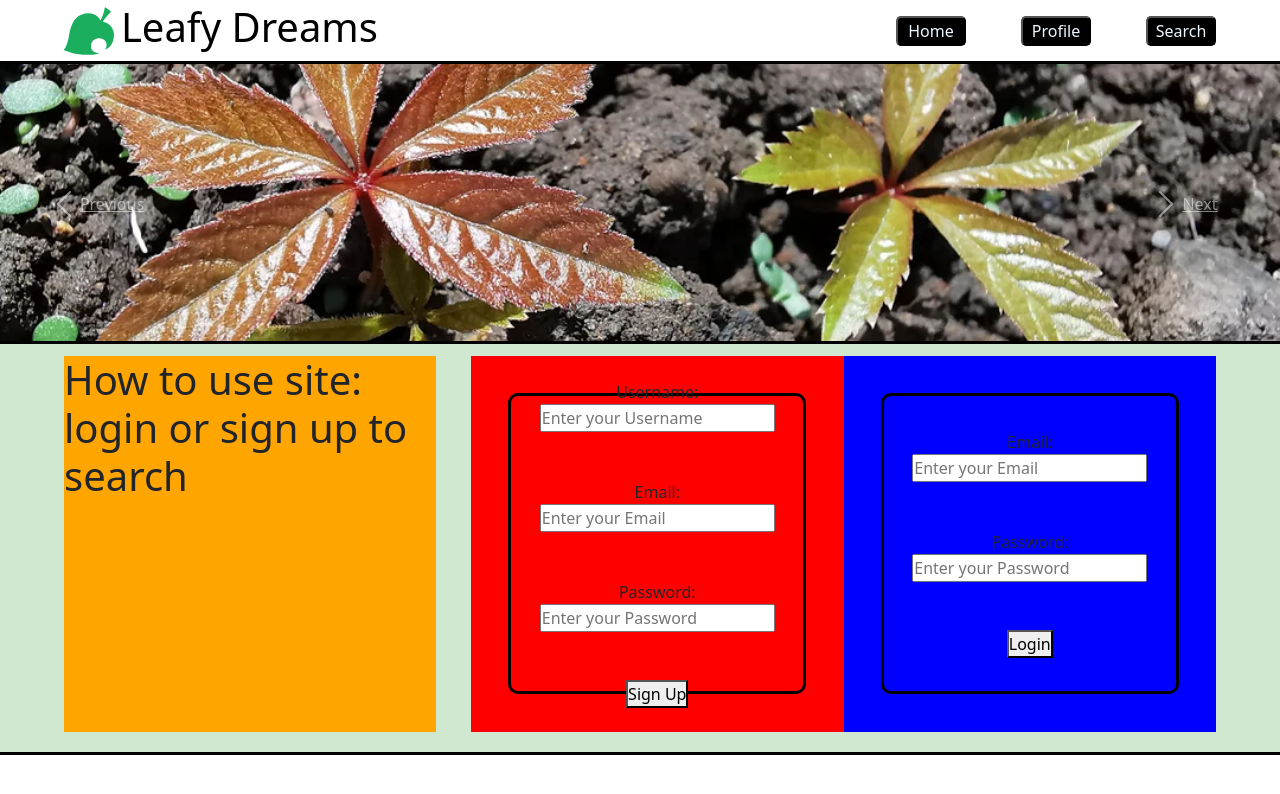
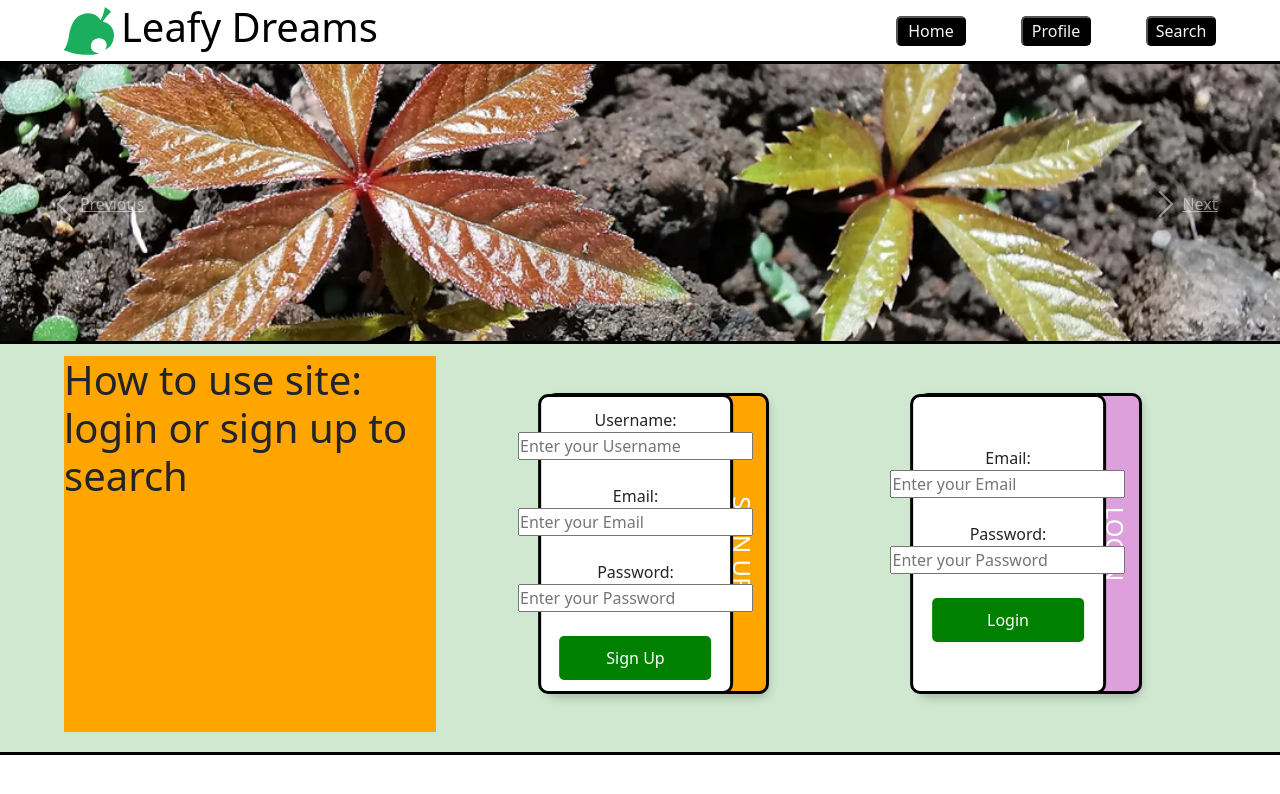
Before and after one commit to Stringer-J/Project-3-Solo, a React (Vite) app in the folder client/: page / in a window 1280 px wide. Shown: the top 794 px of the page. Built offline with nearby package versions, Linux system fonts and the light colour scheme.

Commit message:
much more home styling, need to move on though

```diff
--- a/client/src/pages/Home/Home.css
+++ b/client/src/pages/Home/Home.css
@@ -38,47 +38,93 @@
     display: flex;
     width: 60vw;
     height: 47vh;
-    background-color: plum;
+    /* background-color: plum; */
     margin-top: 1%;
     margin-bottom: 1%;
 }
 
 .signupBox {
-    background-color: red;
+    /* background-color: red; */
     flex: 1;
     display: flex;
     justify-content: center;
     align-items: center;
 }
 
-#signUpForm {
+#signUpForm, #loginForm {
+    background-color: white;
     border: solid black 3px;
     border-radius: 10px;
-    height: 80%;
-    width: 80%;
+    height: 101.7%;
+    width: 90%;
     display: flex;
     flex-direction: column;
     justify-content: center;
     align-items: center;
     margin: auto;
+    position: absolute;
+    top: -.8%;
+    left: 40%;
+    transform: translateX(-50%);
+}
+
+#signUpButton, #loginButton {
+     /* Pushes the button to the bottom */
+    width: 80%; /* Adjust width as needed */
+    padding: 10px; /* Add some padding for aesthetics */
+    background-color: green; /* Button color */
+    color: white; /* Text color */
+    border: none; /* Remove default border */
+    border-radius: 5px; /* Rounded corners */
+    cursor: pointer; /* Pointer on hover */
+}
+
+#signUpButton:hover, #loginButton:hover {
+    background-color: lightgreen;
+    color: black;
+}
+
+#signUpFormTitle {
+    background-color: orange;
+    border: solid black 3px;
+    border-radius: 10px;
+    height: 80%;
+    width: 60%;
+    display: flex;
+    position: relative;
+    margin: auto;
+    box-shadow: 0 4px 10px rgba(0, 0, 0, 0.2);
+    box-sizing: border-box;
+}
+
+#signUpFormTitle h1, #loginFormTitle h1 {
+    position: absolute;
+    right: 10px;
+    top: 50%;
+    transform: translateY(-50%);
+    writing-mode: vertical-rl;
+    margin: 0;
+    font-size: 1.5rem;
+    color: #fff;
 }
 
 .loginBox {
-    background-color: blue;
+    /* background-color: blue; */
     flex: 1;
     display: flex;
     justify-content: center;
     align-items: center;
 }
 
-#loginForm {
+#loginFormTitle {
+    background-color: plum;
     border: solid black 3px;
     border-radius: 10px;
     height: 80%;
-    width: 80%;
+    width: 60%;
     display: flex;
-    flex-direction: column;
-    justify-content: center;
-    align-items: center;
+    position: relative;
     margin: auto;
+    box-shadow: 0 4px 10px rgba(0, 0, 0, 0.2);
+    box-sizing: border-box;
 }
--- a/client/src/pages/Home/Home.jsx
+++ b/client/src/pages/Home/Home.jsx
@@ -124,6 +124,8 @@ const Home = () => {
             </div>
             <div className='plantFinderBox'>
                 <div className='signupBox'>
+                    <div id='signUpFormTitle'>
+                    <h1>SIGN UP</h1>
                 <form id='signUpForm' onSubmit={handleSubmit}>
             <label htmlFor='username'>Username:</label>
             <input
@@ -133,7 +135,7 @@ const Home = () => {
                 value={formData.username}
                 onChange={handleChange}
                 required placeholder='Enter your Username'
-            /><br /><br />
+            /><br />
 
             <label htmlFor='email'>Email:</label>
             <input
@@ -143,7 +145,7 @@ const Home = () => {
                 value={formData.email}
                 onChange={handleChange}
                 required placeholder='Enter your Email'
-            /><br /><br />
+            /><br />
 
             <label htmlFor='password'>Password:</label>
             <input
@@ -153,14 +155,17 @@ const Home = () => {
                 value={formData.password}
                 onChange={handleChange}
                 required placeholder='Enter your Password'
-            /><br /><br />
+            /><br />
 
-            <button type='submit' disabled={loading}>
+            <button id='signUpButton' type='submit' disabled={loading}>
                 {loading ? 'Submitting...' : 'Sign Up'}
             </button>
             </form>
                 </div>
+                </div>
                 <div className='loginBox'>
+                <div id='loginFormTitle'>
+                <h1>LOGIN</h1>
                 <form id='loginForm' onSubmit={handleSubmitLogin}>
             <label htmlFor='email'>Email:</label>
             <input
@@ -170,7 +175,7 @@ const Home = () => {
                 value={formDataLogin.email}
                 onChange={handleChangeLogin}
                 required placeholder='Enter your Email'
-            /><br /><br />
+            /><br />
 
             <label htmlFor='password'>Password:</label>
             <input
@@ -180,12 +185,13 @@ const Home = () => {
                 value={formDataLogin.password}
                 onChange={handleChangeLogin}
                 required placeholder='Enter your Password'
-            /><br /><br />
+            /><br />
 
-            <button type='submit' disabled={loading}>
+            <button id='loginButton' type='submit' disabled={loading}>
                 {loading ? 'Submitting...' : 'Login'}
             </button>
         </form>
+        </div>
                 </div>
             </div>
             </div>
```
